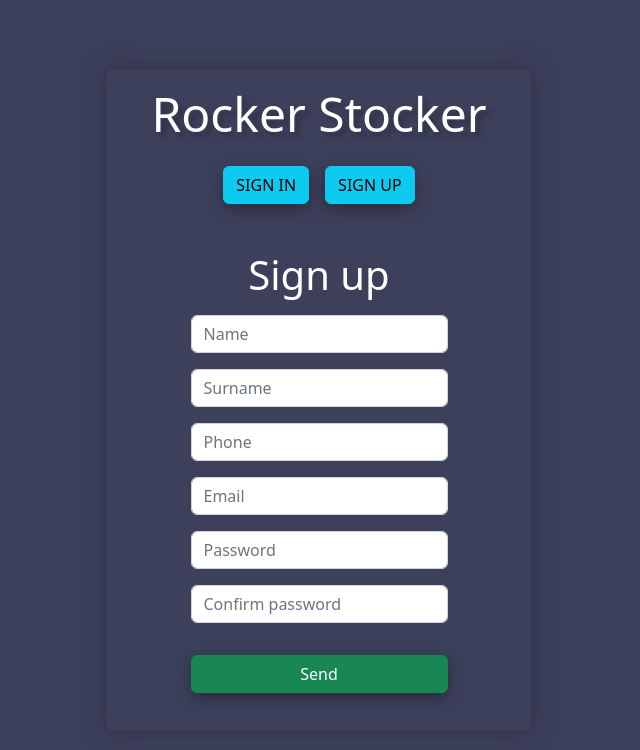
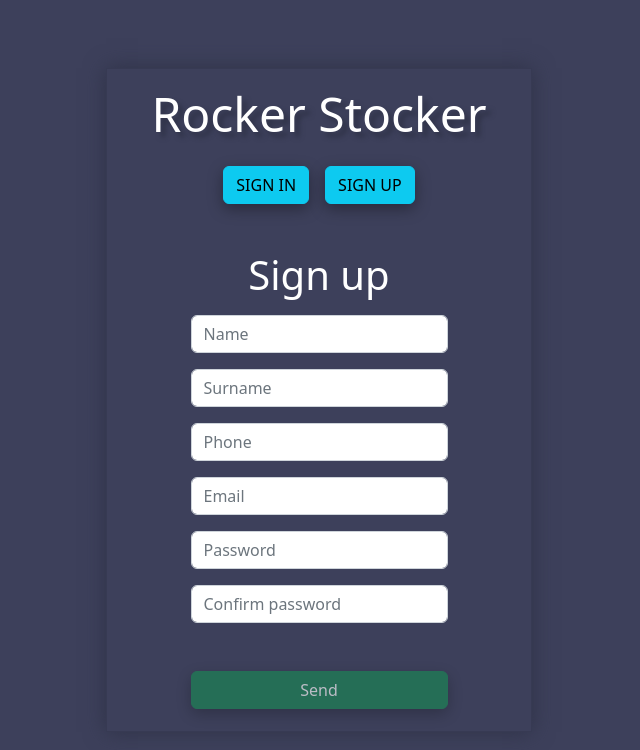
Before and after one commit to valdidev/rocker-stocker-react, a React (Vite) app: page / in a window 1280 px wide. Both pictures are taken after a click on the element "SIGN UP". Shown: the top 750 px of the page, without its empty margins (321-961 px from the left). Built offline with nearby package versions, Linux system fonts and the light colour scheme.

Commit message:
feat: signup works and display api validations

```diff
--- a/src/components/Lobby/SignUp.jsx
+++ b/src/components/Lobby/SignUp.jsx
@@ -1,4 +1,5 @@
 import { useState } from "react";
+import { apiCall } from "../../api/axios";
 import "./signin-signup.css";
 
 export const SignUp = () => {
@@ -9,6 +10,7 @@ export const SignUp = () => {
       console.log(res);
     } catch (error) {
       setUserError(error.response.data.message);
+      console.log(error);
     }
   };
 
@@ -34,23 +36,29 @@ export const SignUp = () => {
 
   const handlerSubmit = (e) => {
     e.preventDefault();
+    if (formIsFilled) return setUserError("Fill in the text fields");
+    if (credentials.password !== credentials.confirmPassword)
+      return setUserError("Passwords do not match");
     trySignUp(bodyRegister);
   };
 
   const bodyRegister = {
     email: credentials.email,
     password: credentials.password,
-    confirmPassword: credentials.confirmPassword,
     name: credentials.name,
     surname: credentials.surname,
     phone: credentials.phone,
   };
 
-  /* const enableButton = !(
+  const formIsFilled = !(
     userError === "" &&
-    credentials.email.length > 8 &&
-    credentials.password.length > 8
-  ); */
+    credentials.email.length > 0 &&
+    credentials.name.length > 0 &&
+    credentials.surname.length > 0 &&
+    credentials.phone.length > 0 &&
+    credentials.password.length > 0 &&
+    credentials.confirmPassword.length > 0
+  );
 
   return (
     <div className="form container form-container d-flex flex-column align-items-center">
@@ -66,6 +74,7 @@ export const SignUp = () => {
           placeholder="Name"
           name="name"
           onChange={(e) => inputsHandler(e)}
+          onFocus={() => setUserError("")}
         />
         <input
           className="form-control my-2"
@@ -73,14 +82,15 @@ export const SignUp = () => {
           placeholder="Surname"
           name="surname"
           onChange={(e) => inputsHandler(e)}
+          onFocus={() => setUserError("")}
         />
         <input
           className="form-control my-2"
           type="text"
           placeholder="Phone"
           name="phone"
-
           onChange={(e) => inputsHandler(e)}
+          onFocus={() => setUserError("")}
         />
         <input
           className="form-control my-2"
@@ -88,6 +98,7 @@ export const SignUp = () => {
           placeholder="Email"
           name="email"
           onChange={(e) => inputsHandler(e)}
+          onFocus={() => setUserError("")}
         />
         <input
           className="form-control my-2"
@@ -95,6 +106,7 @@ export const SignUp = () => {
           placeholder="Password"
           name="password"
           onChange={(e) => inputsHandler(e)}
+          onFocus={() => setUserError("")}
         />
         <input
           className="form-control my-2"
@@ -102,8 +114,13 @@ export const SignUp = () => {
           placeholder="Confirm password"
           name="confirmPassword"
           onChange={(e) => inputsHandler(e)}
+          onFocus={() => setUserError("")}
         />
-        <button className="btn-send btn btn-success btn-shadow w-100 my-4">
+        <p className="text-danger">{userError}</p>
+        <button
+          className="btn-send btn btn-success btn-shadow w-100 my-4"
+          disabled={formIsFilled}
+        >
           Send
         </button>
       </form>
```
